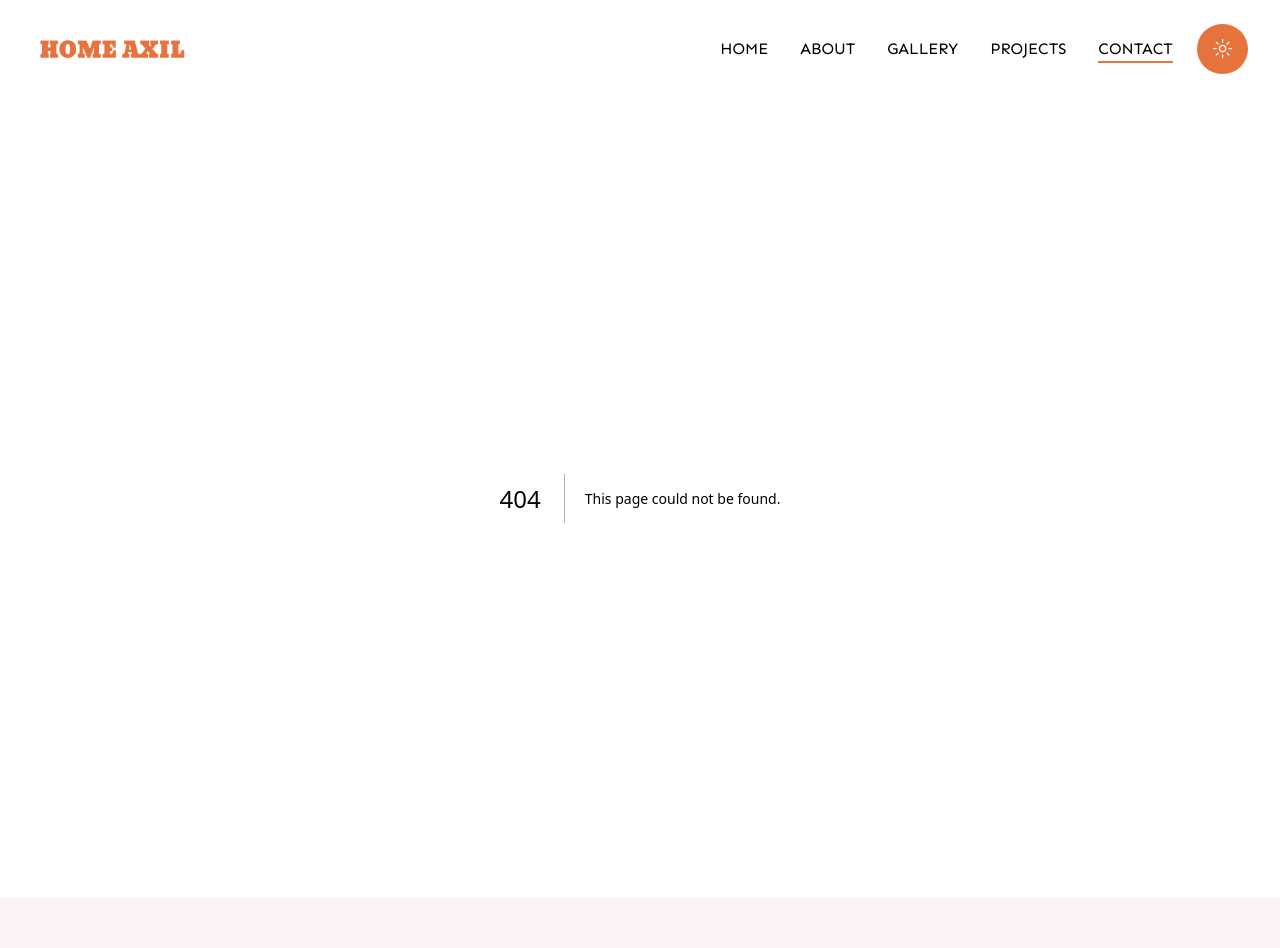
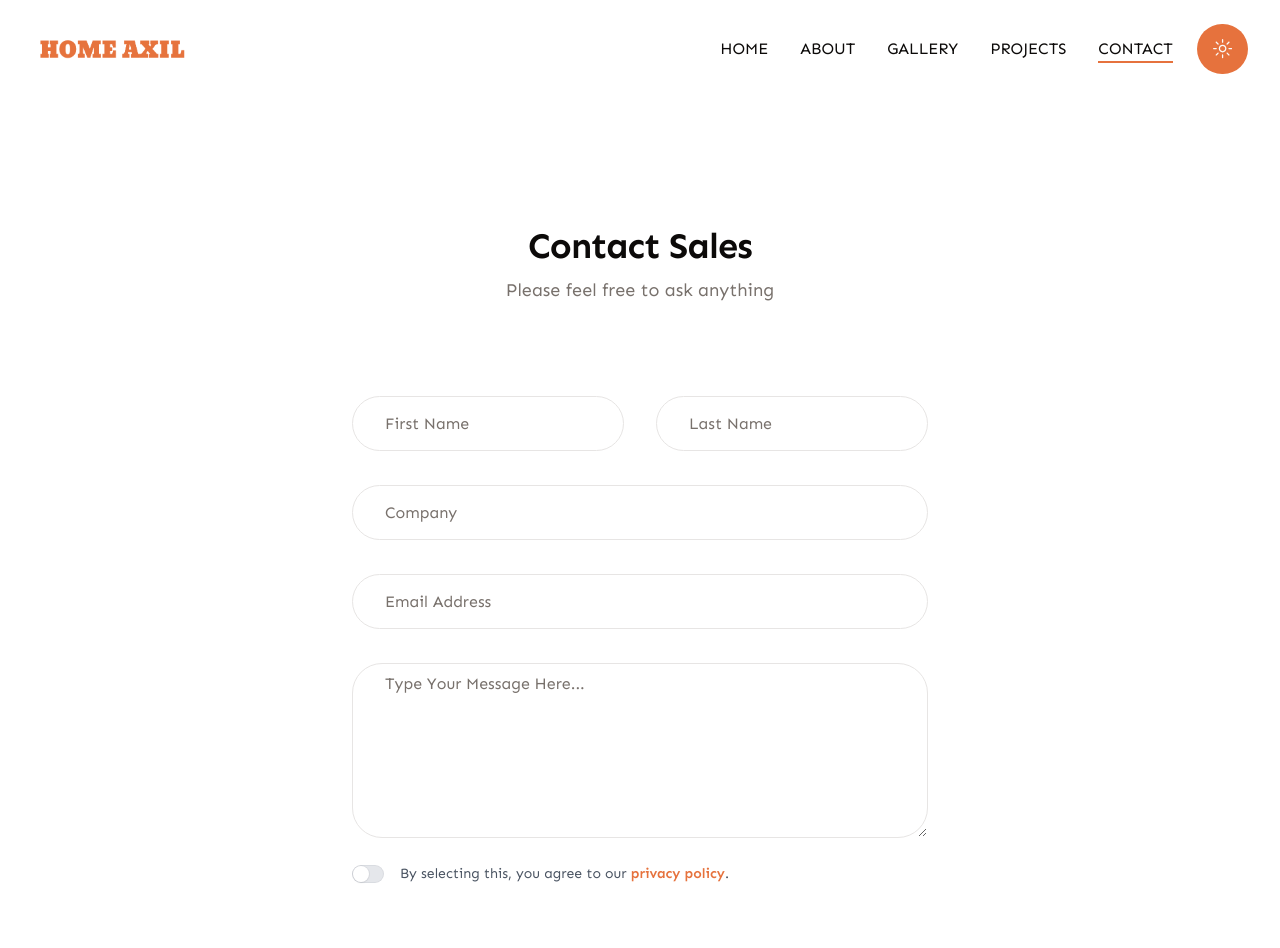
Before and after one commit to utkuoylum/interiordesign, a Next.js app: page /contact in a window 1280 px wide. Before the commit this address had no page. Shown: the top 948 px of the page. Built offline with nearby package versions, Linux system fonts and the light colour scheme.

Commit message:
contact page

```diff
--- /dev/null
+++ b/app/contact/page.jsx
@@ -0,0 +1,90 @@
+'use client'
+
+import { Input } from "@/components/ui/input";
+import { Textarea } from "@/components/ui/textarea";
+import { Switch } from "@headlessui/react";
+import { Button } from "@/components/ui/button";
+import { TbArrowUpRight } from "react-icons/tb";
+import { useState } from "react";
+
+function classNames(...classes) {
+  return classes.filter(Boolean).join(' ')
+}
+
+
+export default function Contact() {
+  const [agreed, setAgreed] = useState(false)
+  return (
+    <div className="px-6 py-24 sm:py-32 lg:px-8">
+      <div className="mx-auto max-w-2xl text-center">
+        <h2 className="text-3xl font-bold tracking-tight sm:text-4xl">Contact Sales</h2>
+        <p className="mt-2 text-lg leading-8 text-muted-foreground">Please feel free to ask anything</p>
+      </div>
+
+      <form className="mx-auto mt-16 max-w-xl sm:mt-20">
+        <div className="grid grid-cols-1 gap-x-8 gap-y-6 sm:grid-cols-2">
+          <div className="mt-2.5">
+            <Input type='name' id='firstname' placeholder='First Name' />
+          </div>
+
+          <div className="mt-2.5">
+            <Input type='name' id='lastname' placeholder='Last Name' />
+          </div>
+
+          <div className="sm:col-span-2">
+            <div className="mt-2.5">
+            <Input type='name' id='Company' placeholder='Company' />
+            </div>
+          </div>
+
+          <div className="sm:col-span-2">
+            <div className="mt-2.5">
+            <Input type='email' id='Company' placeholder='Email Address' />
+            </div>
+          </div>
+
+          <div className="sm:col-span-2">
+            <div className="mt-2.5">
+              <Textarea placeholder='Type Your Message Here...' />
+            </div>
+          </div>
+
+          <Switch.Group as="div" className="flex gap-x-4 sm:col-span-2">
+                <div className="flex h-6 items-center">
+                  <Switch
+                    checked={agreed}
+                    onChange={setAgreed}
+                    className={classNames(
+                      agreed ? 'bg-primary' : 'bg-gray-200',
+                      'flex w-8 flex-none cursor-pointer rounded-full p-px ring-1 ring-inset ring-gray-900/5 transition-colors duration-200 ease-in-out focus-visible:outline focus-visible:outline-2 focus-visible:outline-offset-2'
+                    )}
+                  >
+                    <span className="sr-only">Agree to policies</span>
+                    <span
+                      aria-hidden="true"
+                      className={classNames(
+                        agreed ? 'translate-x-3.5' : 'translate-x-0',
+                        'h-4 w-4 transform rounded-full bg-white shadow-sm ring-1 ring-gray-900/5 transition duration-200 ease-in-out'
+                      )}
+                    />
+                  </Switch>
+                </div>
+                <Switch.Label className="text-sm leading-6 text-gray-600">
+                  By selecting this, you agree to our{' '}
+                  <a href="#" className="font-semibold text-primary">
+                    privacy&nbsp;policy
+                  </a>
+                  .
+                </Switch.Label>
+              </Switch.Group>
+
+              <div className="mt-10">
+                <Button type="submit" className="flex w-full items-center px-8 py-3 text-white rounded-full shadow-lg  hover:bg-gray-800 hover:ring-2 hover:ring-gray-950 ring-offset-2 ">
+                  Let's Talk <TbArrowUpRight className="w-5 h-5 ml-2" />
+                </Button>
+              </div>
+        </div>
+      </form>
+    </div>
+  )
+}
```
